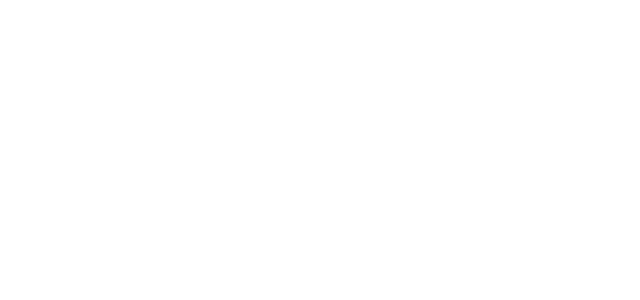
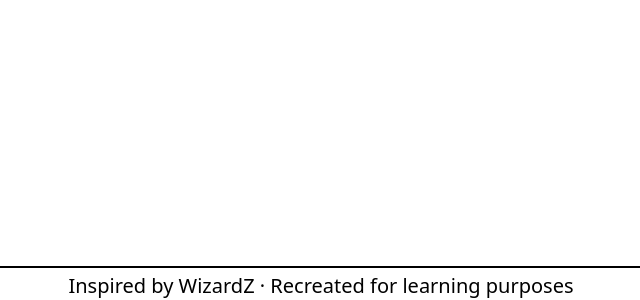
Before and after one commit to Asmit-06/Gsap-Scroll-Website-WizardZ-, a React (Vite) app: page / in a window 1280 px wide. Shown: the part 3147-3447 px from the top of the page, without its empty margins (319-959 px from the left). Before the commit the page ends 3373 px from the top, so only its background shows below. Built offline with nearby package versions, Linux system fonts and the light colour scheme.

Commit message:
Create the Footer

```diff
--- a/src/App.jsx
+++ b/src/App.jsx
@@ -2,6 +2,7 @@
 import { Hero } from "./components/Hero"
 import { Page2 } from "./components/Page2"
 import { Page3 } from "./components/Page3"
+import { Footer } from "./components/Footer"
 function App() {
 
 return(
@@ -10,6 +11,7 @@
     <Hero/>
     <Page2/>
     <Page3/>
+    <Footer/>
 
   </main>
 )
--- /dev/null
+++ b/src/components/Footer.jsx
@@ -0,0 +1,12 @@
+export function Footer(){
+  return(
+    <footer className="mt-10">
+
+      <div className="vl bg-black w-[95%] mx-auto h-0.5">
+
+      </div>
+      <p className="text-center text-xl mt-1">Inspired by WizardZ · Recreated for learning purposes</p>
+
+    </footer>
+  )
+}
```
